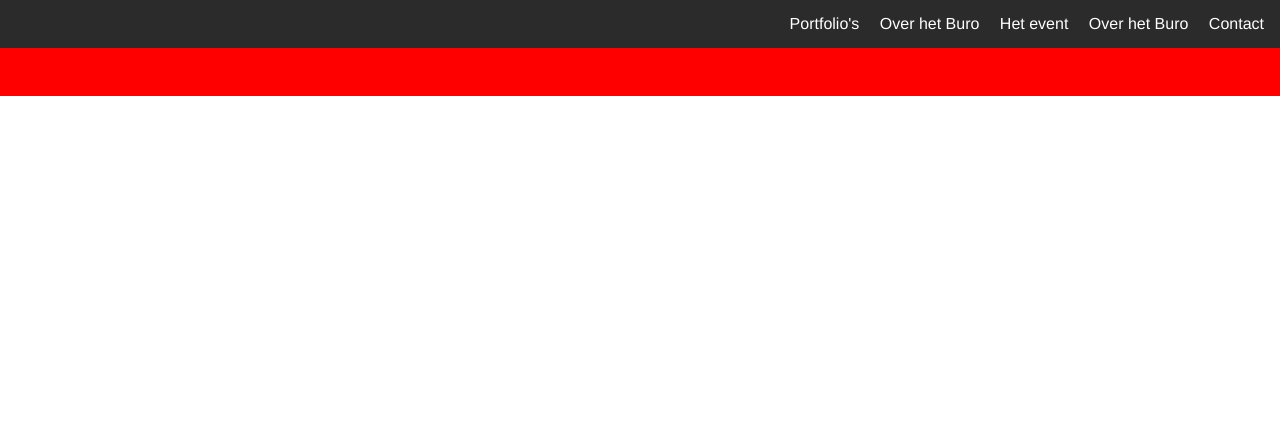
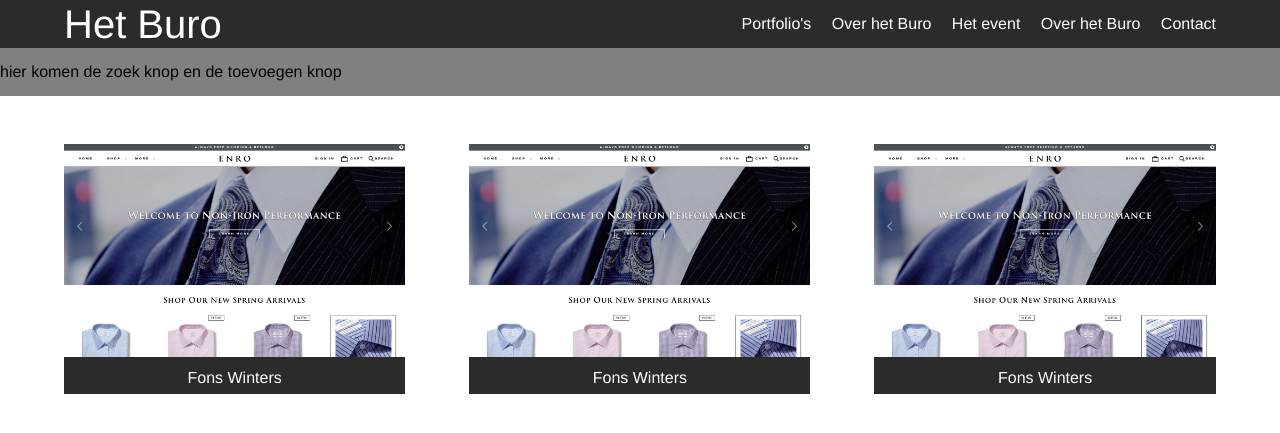
Before and after one commit to sunnyfeijen/hetBuro, a PHP site: page / in a window 1280 px wide. Shown: the top 433 px of the page. Run offline with PHP 8.4, Linux system fonts and the light colour scheme.

Commit message:
begin html en css

```diff
--- a/src/css/main.css
+++ b/src/css/main.css
@@ -6,6 +6,14 @@ body
 	font-family: 'Helvetica', Sans-serif;
 	height: 100%;
 	width: 100%;
+}
+
+nav h1
+{
+	float: left;
+	margin-left: 5%;
+	color: #fff;
+	font-size: 2.5em;
 }
 
 nav
@@ -20,13 +28,14 @@ nav ul
 {
 	list-style: none;
 	float: right;
+	margin-right: 5%;
 }
 
 nav ul li
 {
 	display: inline-block;
 	cursor: pointer;
-	margin-right: 1em;
+	margin-left: 1em;
 }
 
 nav ul li a
@@ -40,14 +49,27 @@ nav ul li a
 	width: 100%;
 	height: 3em;
 	line-height: 3em;
-	background-color: red;
+	background-color: grey;
 }
 
 .galleryitem
 {
 	width: 26.66%;
-	background-color: red;
+	background-color: #2b2b2b;
 	margin-top: 3em;
 	margin-left: 5%;
 	float: left;
 }
+
+.galleryitem img
+{
+	width: 100%;
+}
+
+.galleryitem h1
+{
+	height: 2em;
+	line-height: 2em;
+	text-align: center;
+	color: white;
+}
--- a/src/index.html
+++ b/src/index.html
@@ -25,6 +25,7 @@
         <script src="js/main.js"></script>
 
         <nav>
+            <h1>Het Buro</h1>
             <ul>
                 <li><a href="#">Portfolio's</a></li>
                 <li><a href="#">Over het Buro</a></li>
@@ -35,15 +36,24 @@
         </nav>
 
         <section class="search">
+            hier komen de zoek knop en de toevoegen knop
         </section>
 
         <section class="galleryitem">
+            <img src="img/test1.png">
+            <h1>Fons Winters</h1>
         </section>
 
         <section class="galleryitem">
+            <img src="img/test1.png">
+            <h1>Fons Winters</h1>
         </section>
 
         <section class="galleryitem">
+            <img src="img/test1.png">
+            <h1>Fons Winters</h1>
         </section>
+
+
     </body>
 </html>
```
Also changed, not shown: src/img/test1.png (added).
